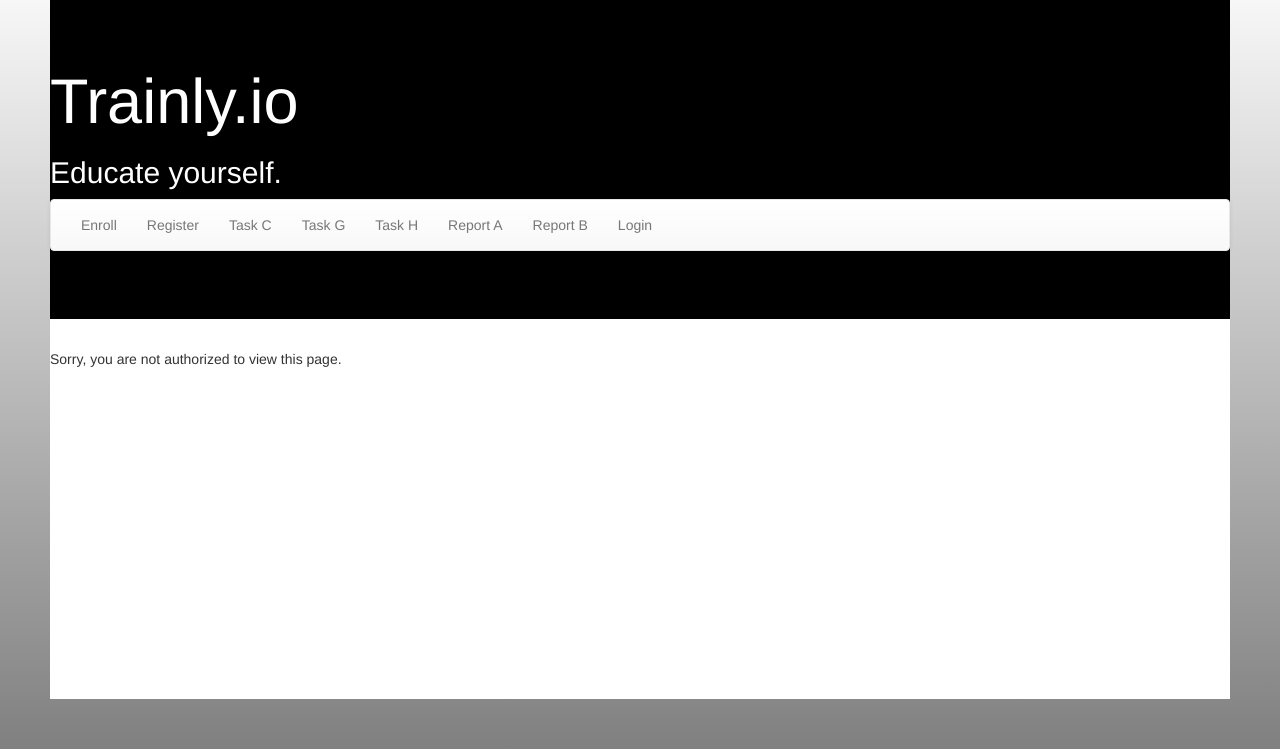
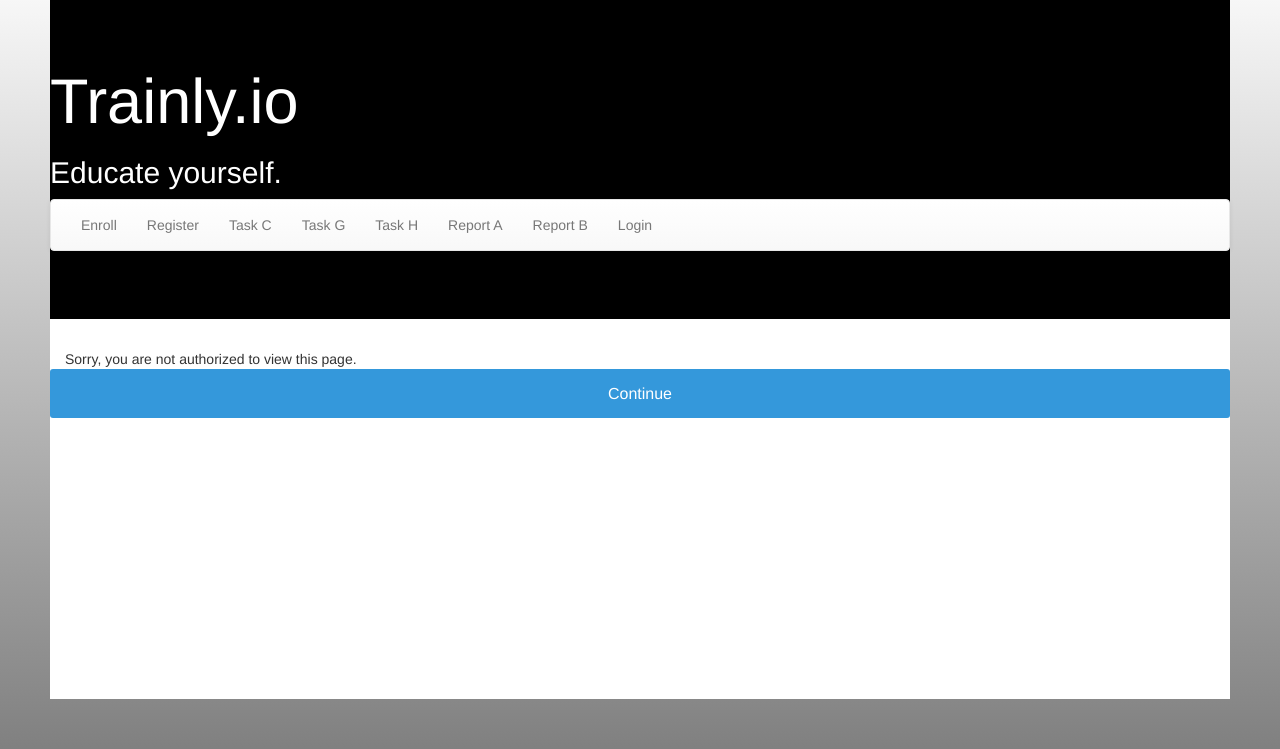
Before and after one commit to namratab94/course_management_system, a Python web app: template dbms_flask/app/templates/unauthorised.html in a window 1280 px wide. Shown: the part 51-800 px from the top of the page. Run offline with Jinja, Linux system fonts and the light colour scheme; the template is opened without the code that fills it, so the values that code supplies are empty; some libraries are stand-ins or nearby versions.

Commit message:
continue button for unauthorised

```diff
--- a/dbms_flask/app/templates/unauthorised.html
+++ b/dbms_flask/app/templates/unauthorised.html
@@ -2,7 +2,15 @@
 
 {% include 'header.html' %}
 
-Sorry, you are not authorized to view this page.
+<div class="container-fluid">
+	Sorry, you are not authorized to view this page.
+</div>
 
+<div class="login-form" >
+	<input class="btn btn-primary btn-large btn-block"
+		value="Continue"
+		type="submit"
+		onClick="location.href='/logout'">
+</div>
 
 </html>
```
